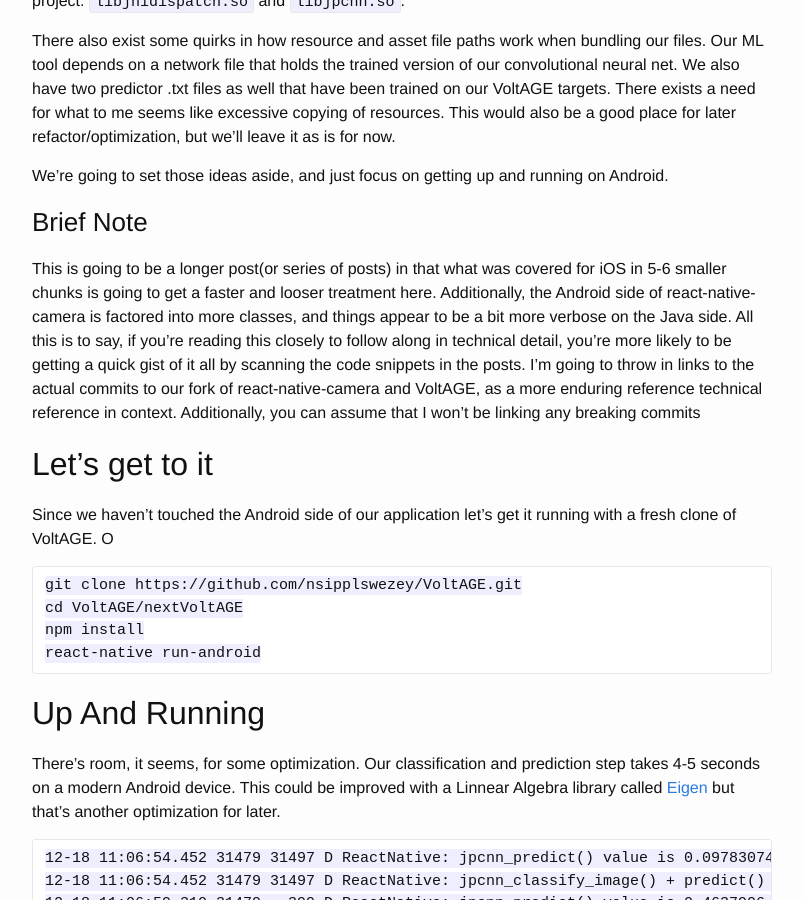
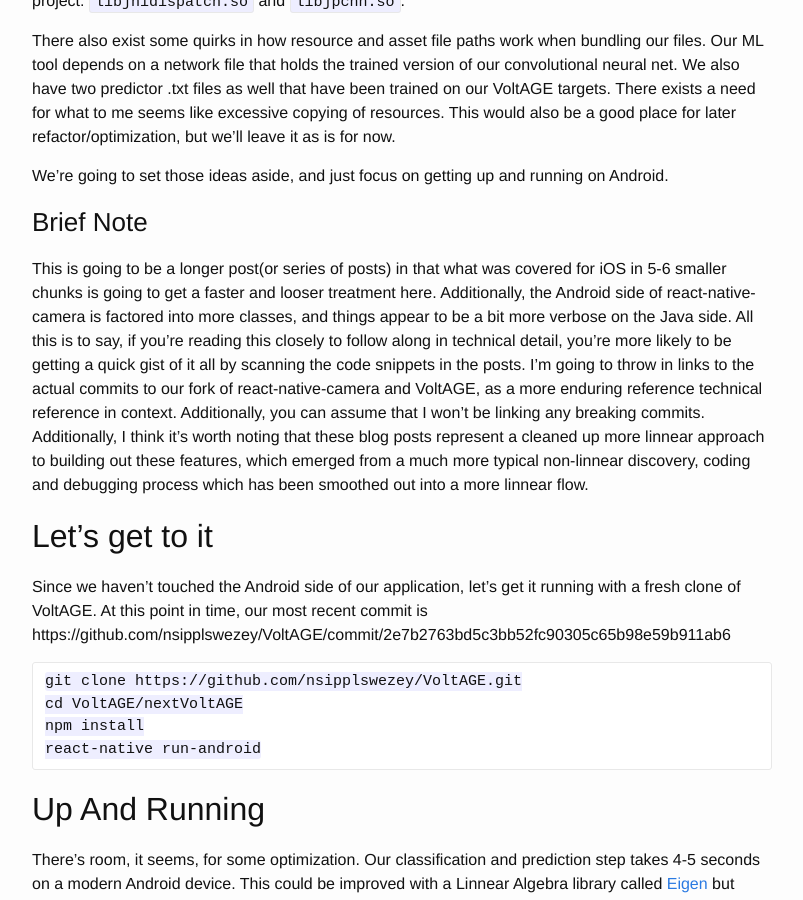
Before and after one commit to nsipplswezey/nsipplswezey.github.io, a Jekyll site: the page built from _posts/2017-12-17-VoltAGE-The-Camera-Pt.-7.md, in a window 1280 px wide and 900 px high, scrolled down 1530 px. Shown: the whole window, without its empty margins (238-1041 px from the left). Built offline with Jekyll 4.4.1, drawn with Linux system fonts in a browser that asks for light colours; comment, search, counter and statistics services are not loaded.

Commit message:
Saved 2017-12-17-VoltAGE-The-Camera-Pt.-7.md with Dillinger.io

````diff
--- a/_posts/2017-12-17-VoltAGE-The-Camera-Pt.-7.md
+++ b/_posts/2017-12-17-VoltAGE-The-Camera-Pt.-7.md
@@ -31,11 +31,11 @@ There also exist some quirks in how resource and asset file paths work when bund
 We're going to set those ideas aside, and just focus on getting up and running on Android.
 
 ### Brief Note
-This is going to be a longer post(or series of posts) in that what was covered for iOS in 5-6 smaller chunks is going to get a faster and looser treatment here. Additionally, the Android side of react-native-camera is factored into more classes, and things appear to be a bit more verbose on the Java side. All this is to say, if you're reading this closely to follow along in technical detail, you're more likely to be getting a quick gist of it all by scanning the code snippets in the posts. I'm going to throw in links to the actual commits to our fork of react-native-camera and VoltAGE, as a more enduring reference technical reference in context. Additionally, you can assume that I won't be linking any breaking commits
+This is going to be a longer post(or series of posts) in that what was covered for iOS in 5-6 smaller chunks is going to get a faster and looser treatment here. Additionally, the Android side of react-native-camera is factored into more classes, and things appear to be a bit more verbose on the Java side. All this is to say, if you're reading this closely to follow along in technical detail, you're more likely to be getting a quick gist of it all by scanning the code snippets in the posts. I'm going to throw in links to the actual commits to our fork of react-native-camera and VoltAGE, as a more enduring reference technical reference in context. Additionally, you can assume that I won't be linking any breaking commits. Additionally, I think it's worth noting that these blog posts represent a cleaned up more linnear approach to building out these features, which emerged from a much more typical non-linnear discovery, coding and debugging process which has been smoothed out into a more linnear flow.
 
 
 ## Let's get to it
-Since we haven't touched the Android side of our application let's get it running with a fresh clone of VoltAGE. O
+Since we haven't touched the Android side of our application, let's get it running with a fresh clone of VoltAGE. At this point in time, our most recent commit is https://github.com/nsipplswezey/VoltAGE/commit/2e7b2763bd5c3bb52fc90305c65b98e59b911ab6
 
 ```
 git clone https://github.com/nsipplswezey/VoltAGE.git
````
